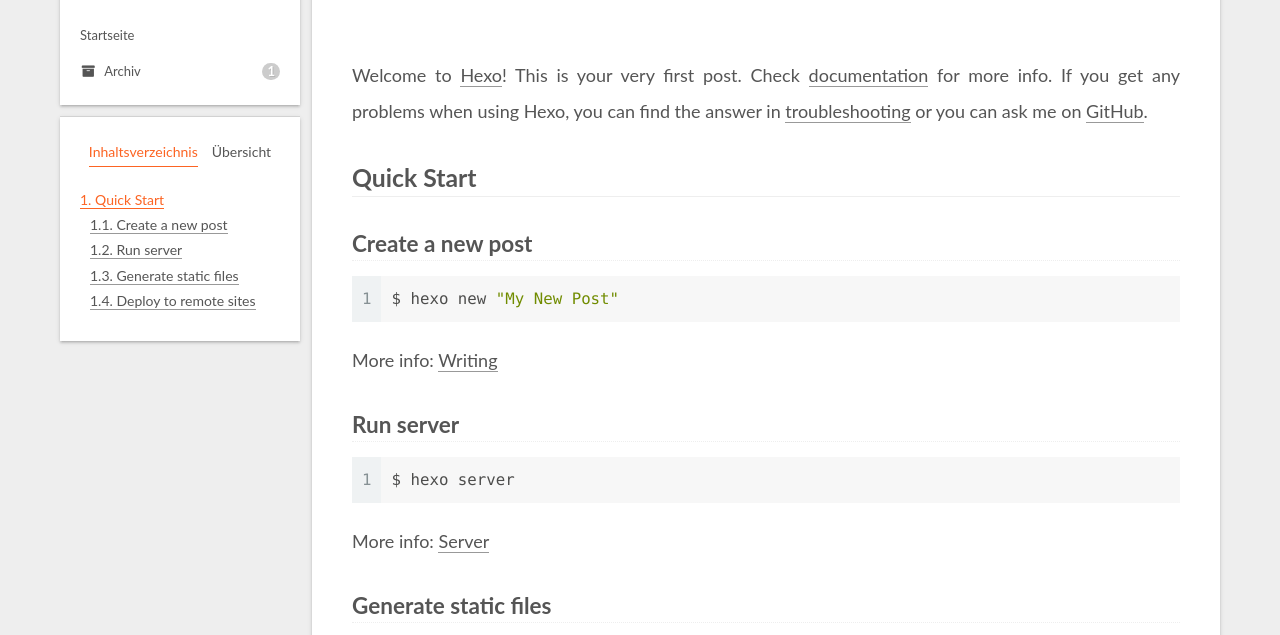
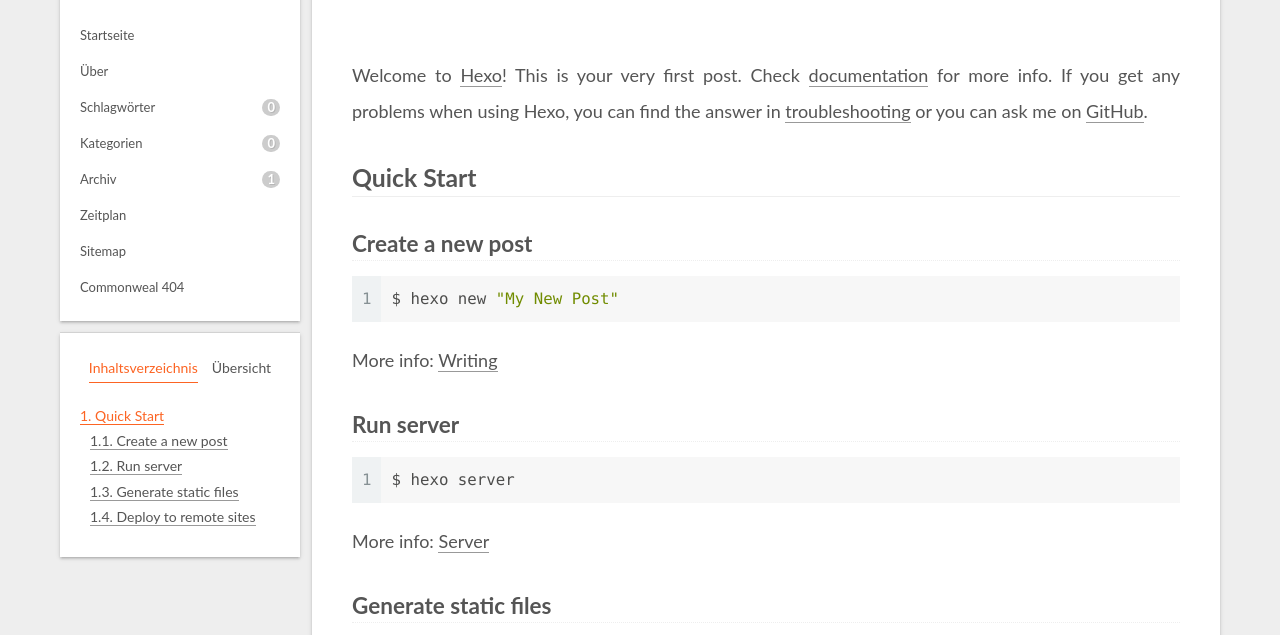
Before and after one commit to lhy614/lhy614.github.io, a plain HTML site: page 2020/04/23/hello-world/index.html in a window 1280 px wide. Shown: the part 117-752 px from the top of the page. Drawn offline with Linux system fonts and the light colour scheme.

Commit message:
Site updated: 2020-04-23 19:26:51

```diff
--- a/2020/04/23/hello-world/index.html
+++ b/2020/04/23/hello-world/index.html
@@ -118,9 +118,39 @@
     <a href="/" rel="section"><i class="home fa-fw"></i>Startseite</a>
 
   </li>
+        <li class="menu-item menu-item-about">
+
+    <a href="/about/" rel="section"><i class="user fa-fw"></i>Über</a>
+
+  </li>
+        <li class="menu-item menu-item-tags">
+
+    <a href="/tags/" rel="section"><i class="tags fa-fw"></i>Schlagwörter<span class="badge">0</span></a>
+
+  </li>
+        <li class="menu-item menu-item-categories">
+
+    <a href="/categories/" rel="section"><i class="th fa-fw"></i>Kategorien<span class="badge">0</span></a>
+
+  </li>
         <li class="menu-item menu-item-archives">
 
-    <a href="/archives/" rel="section"><i class="fa fa-archive fa-fw"></i>Archiv<span class="badge">1</span></a>
+    <a href="/archives/" rel="section"><i class="archive fa-fw"></i>Archiv<span class="badge">1</span></a>
+
+  </li>
+        <li class="menu-item menu-item-schedule">
+
+    <a href="/schedule/" rel="section"><i class="calendar fa-fw"></i>Zeitplan</a>
+
+  </li>
+        <li class="menu-item menu-item-sitemap">
+
+    <a href="/sitemap.xml" rel="section"><i class="sitemap fa-fw"></i>Sitemap</a>
+
+  </li>
+        <li class="menu-item menu-item-commonweal">
+
+    <a href="/404/" rel="section"><i class="heartbeat fa-fw"></i>Commonweal 404</a>
 
   </li>
   </ul>
--- a/css/main.css
+++ b/css/main.css
@@ -1169,7 +1169,7 @@
 }
 .links-of-author a::before,
 .links-of-author span.exturl::before {
-  background: #61a3d7;
+  background: #9e8390;
   border-radius: 50%;
   content: ' ';
   display: inline-block;
```
Also changed, not shown: archives/2020/04/index.html (+31 -1 lines), archives/2020/index.html (+31 -1 lines), archives/index.html (+31 -1 lines), index.html (+31 -1 lines).
